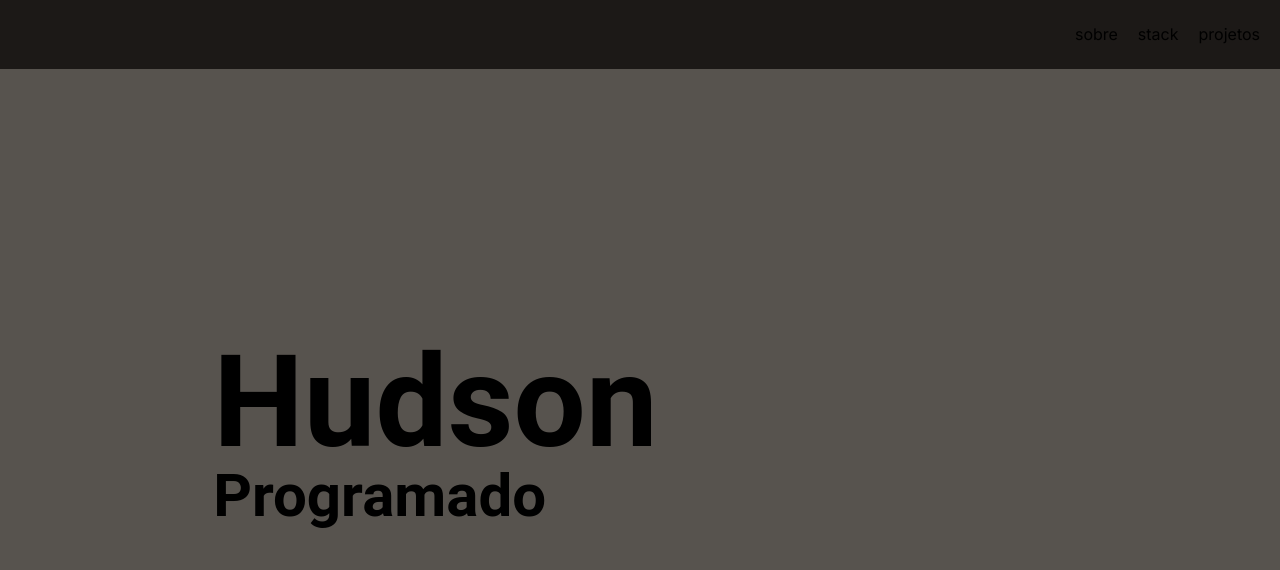
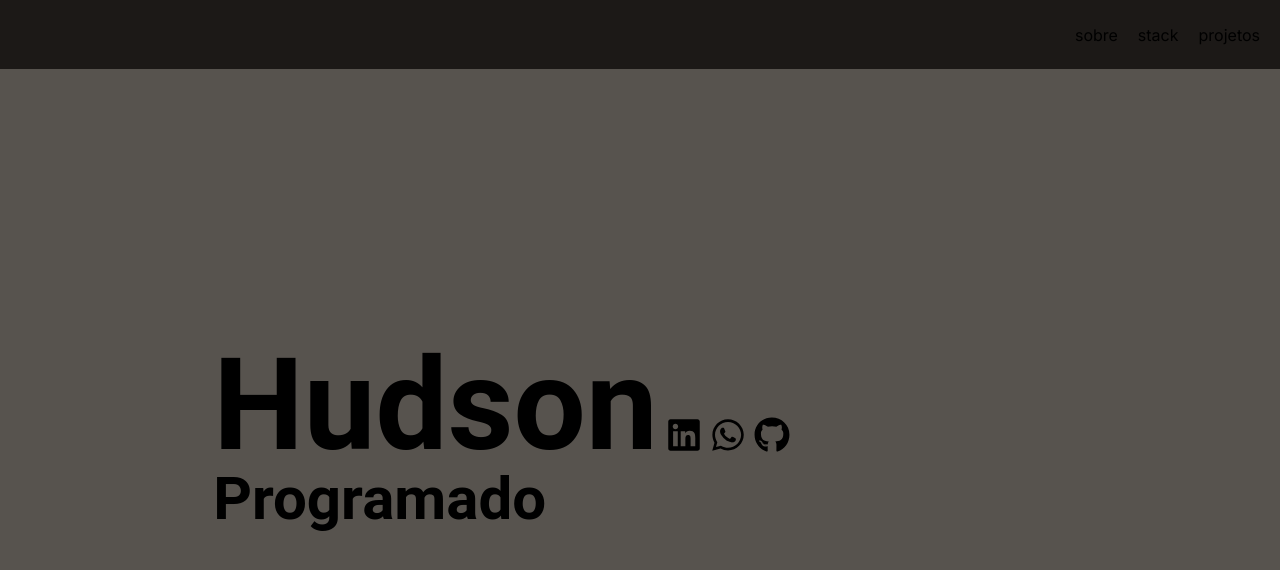
Before and after one commit to Hudson-Farias/Portifolio-Old, a Next.js app: page / in a window 1280 px wide. Shown: the top 570 px of the page. Built offline with nearby package versions, Linux system fonts and the light colour scheme.

Commit message:
added icons

```diff
--- a/package.json
+++ b/package.json
@@ -13,6 +13,7 @@
     "next": "14.1.0",
     "react": "^18",
     "react-dom": "^18",
+    "react-icons": "^5.0.1",
     "sass": "^1.70.0"
   },
   "devDependencies": {
--- a/src/components/home/about.tsx
+++ b/src/components/home/about.tsx
@@ -1,6 +1,6 @@
 import React, { useEffect, useState } from 'react'
 import { Typography } from '@material-tailwind/react'
-
+import { FaLinkedin, FaWhatsapp, FaGithub } from 'react-icons/fa'
 
 export default function About() {
     const roles = ['Desenvolvedor de Software', 'Programador Fullstack',
@@ -42,8 +42,13 @@ export default function About() {
     return (
         <>
             <div className='flex flex-col w-8/12'>
-                <Typography className='text-9xl' variant='h1' placeholder>Hudson</Typography>
-                <Typography className='text-6xl min-h-16' variant='h5' placeholder>{typedText}</Typography>
+                <div className='flex items-end gap-2'>
+                    <Typography className='md:text-9xl' variant='h1' placeholder>Hudson</Typography>
+                    <FaLinkedin className='mb-4 text-4xl' />
+                    <FaWhatsapp className='mb-4 text-4xl' />
+                    <FaGithub className='mb-4 text-4xl' />
+                </div>
+                <Typography className='md:text-6xl min-h-16-700' variant='h5' placeholder>{typedText}</Typography>
             </div>
         </>
     )
```
Also changed, not shown: 2 other files (tests, documents, lock files or other folders).
